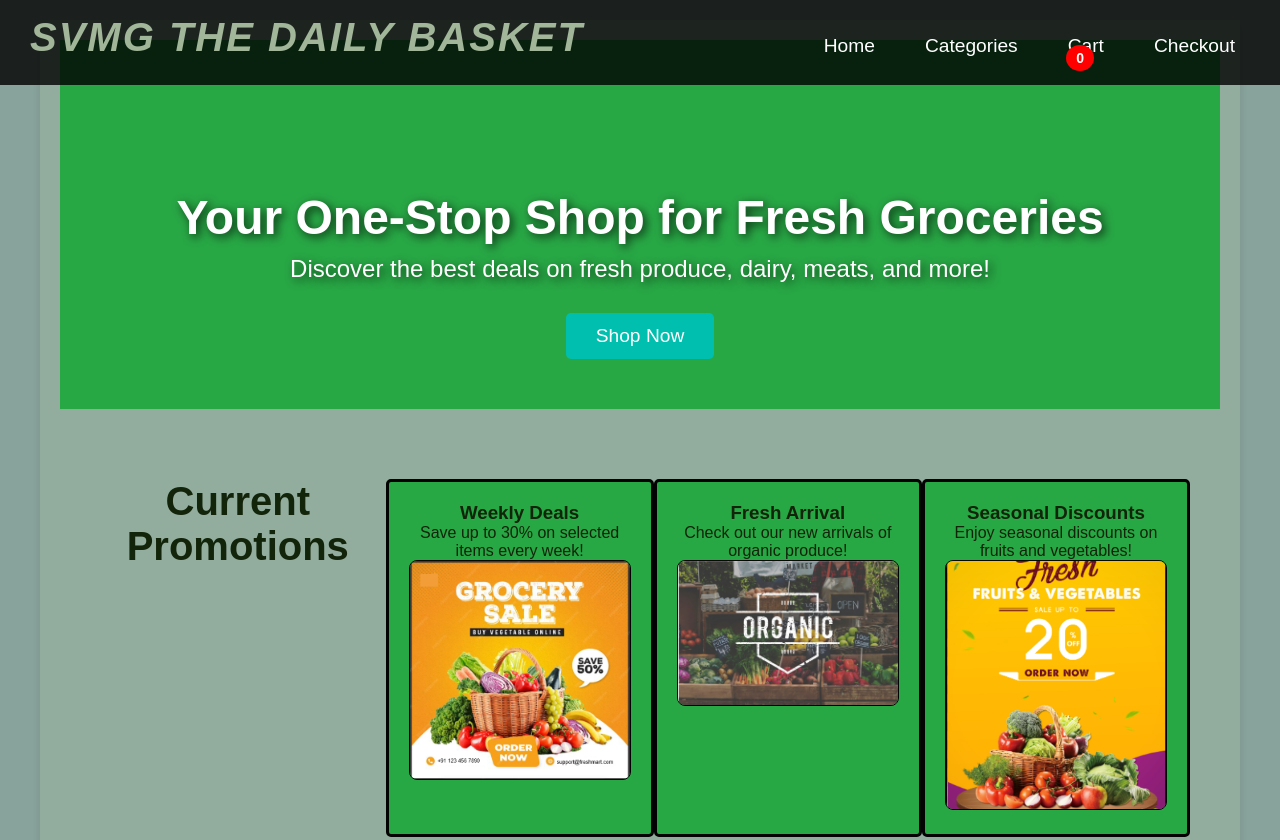
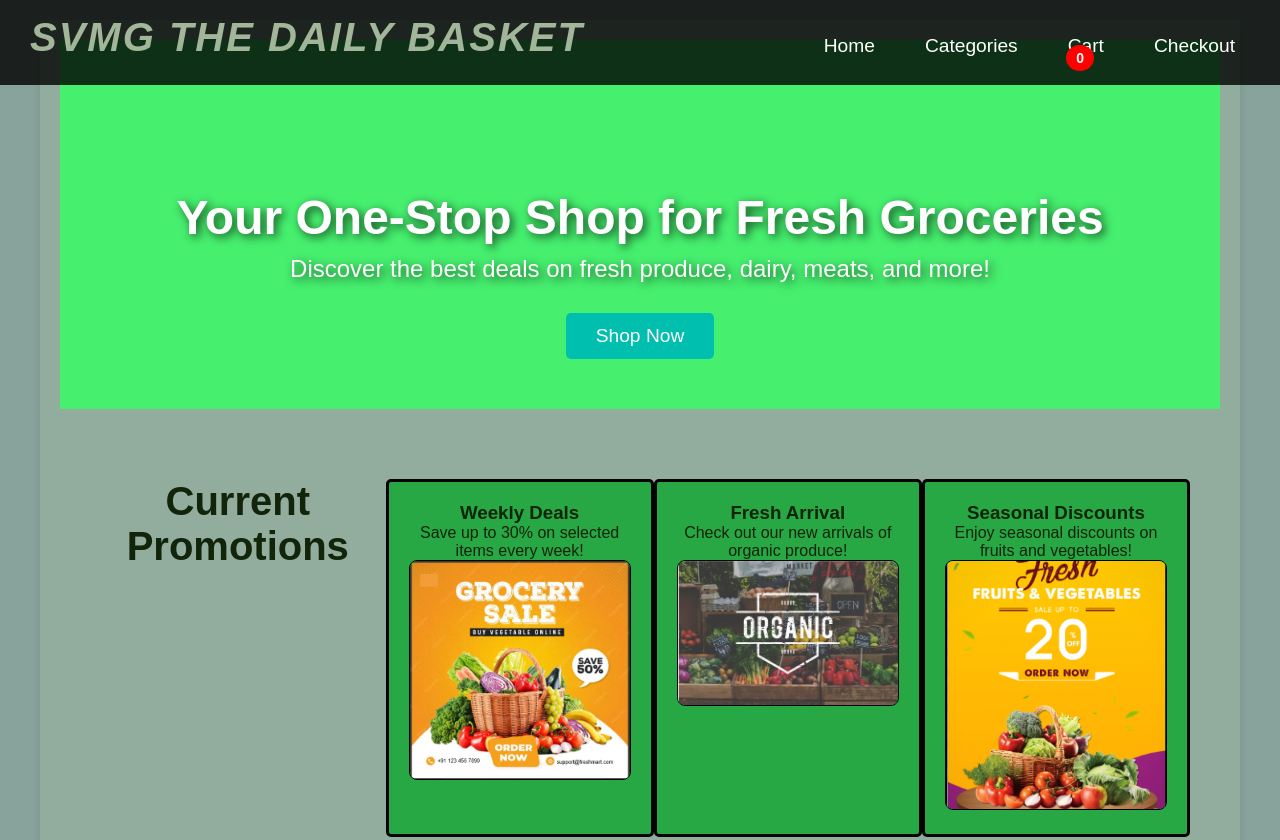
Before and after one commit to Vishal-475/Ezy-cart, a plain HTML site: page Frontend/index.html in a window 1280 px wide. Shown: the top 840 px of the page. Drawn offline with Linux system fonts and the light colour scheme.

Commit message:
changed theme

```diff
--- a/Frontend/style.css
+++ b/Frontend/style.css
@@ -81,7 +81,7 @@ main {
 
 /* Hero Section */
 .hero {
-    background-color: #28a745; /* Changed hero background color */
+    background-color: #46ef6e; /* Changed hero background color */
     color: white;
     padding: 40px;
     text-align: center;
```
Also changed, not shown: Frontend/login.html (+1 -1 lines).
